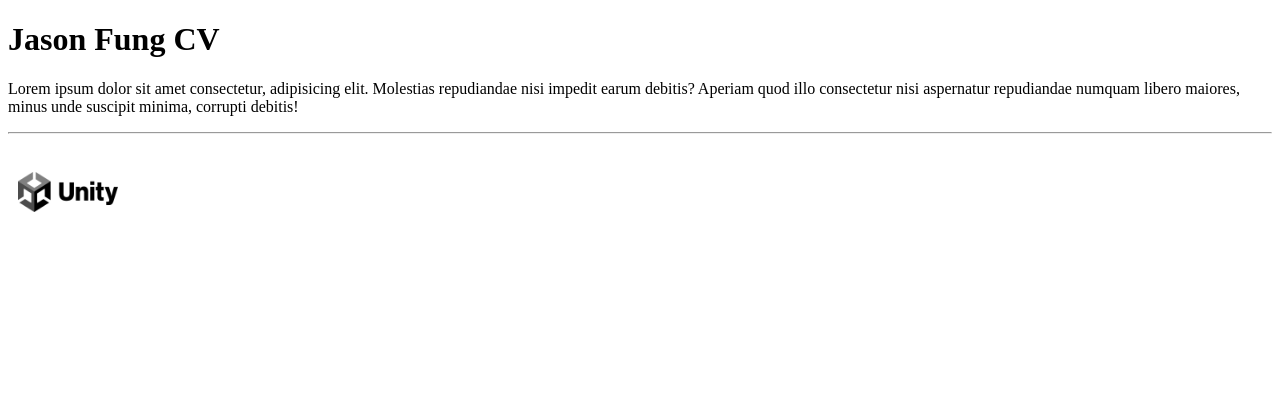
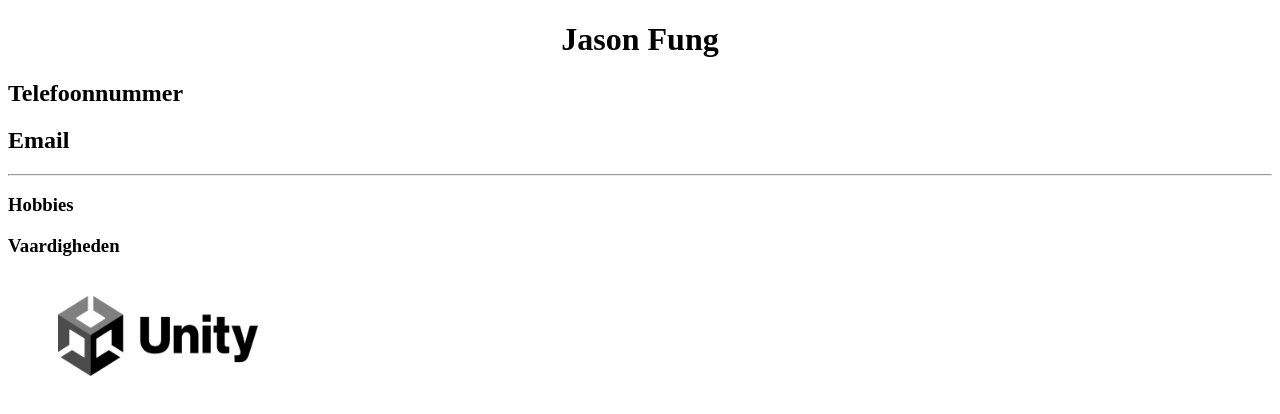
Before and after one commit to jasondamiam/jasondamiam.github.io, a plain HTML site: page index.html in a window 1280 px wide. Drawn offline with Linux system fonts and the light colour scheme.

Commit message:
update 1

```diff
--- a/index.html
+++ b/index.html
@@ -21,10 +21,13 @@
     </style> -->
 </head>
 <body>
-    <h1>Jason Fung CV</h1>
-    <p>Lorem ipsum dolor sit amet consectetur, adipisicing elit. Molestias repudiandae nisi impedit earum debitis? Aperiam quod illo consectetur nisi aspernatur repudiandae numquam libero maiores, minus unde suscipit minima, corrupti debitis!</p>
+    <h1 style="text-align:center;">Jason Fung</h1style>
+    <h2>Telefoonnummer</h2>
+    <h2>Email</h2>
     <hr>
-    <img src="Unity_2021.png" alt="Unity" width="100" height="40" style="position:relative; top: 30px; left: 10px;">
+    <h3>Hobbies</h3>
+    <h3>Vaardigheden</h3>
+    <img src="Unity_2021.png" alt="Unity" width="200" height="80" style="position:relative; top: 20px; left: 50px;">
     <div class="container">
         <div class="top"></div>
         <div class="bottom"></div>
```
